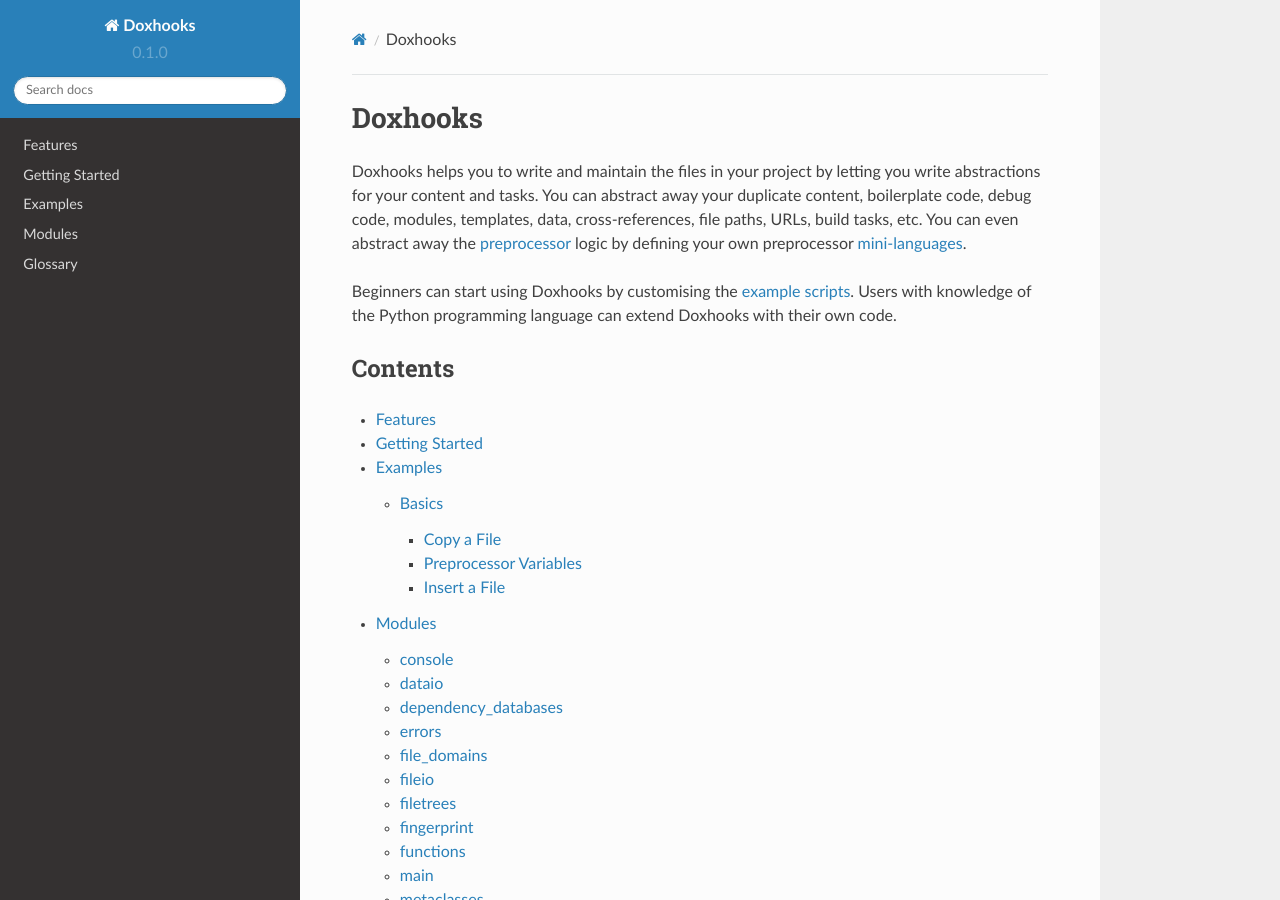
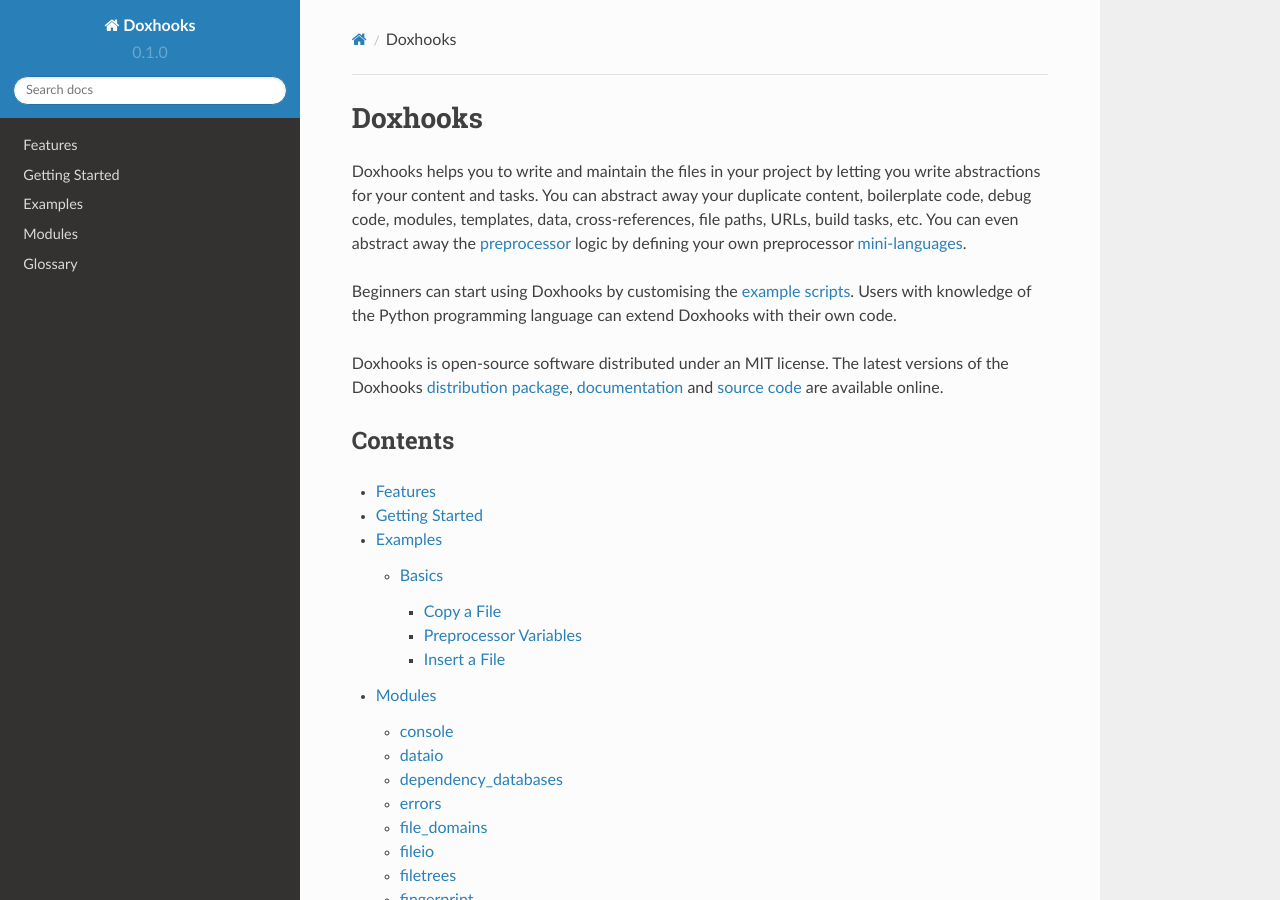
Before and after one commit to nre/Doxhooks, a Sphinx documentation site: the page built from docs/index.rst, in a window 1280 px wide and 900 px high. Built offline with Sphinx 7.4.7 and the Read the Docs theme 2.0.0, drawn with Linux system fonts in a browser that asks for light colours.

Commit message:
Add GitHub, PyPI and ReadTheDocs links

```diff
--- a/README.rst
+++ b/README.rst
@@ -7,6 +7,8 @@ Doxhooks
 Doxhooks helps you to write and maintain the files in your project by letting you write abstractions for your content and tasks. You can abstract away your duplicate content, boilerplate code, debug code, modules, templates, data, cross-references, file paths, URLs, build tasks, etc. You can even abstract away the preprocessor logic by defining your own preprocessor mini-languages.
 
 Beginners can start using Doxhooks by customising the example scripts. Users with knowledge of the Python programming language can extend Doxhooks with their own code.
+
+Doxhooks is open-source software distributed under an MIT license. The latest versions of the Doxhooks `distribution package <https://pypi.python.org/pypi/doxhooks>`_, `documentation <http://doxhooks.readthedocs.org/>`_ and `source code <https://github.com/nre/doxhooks>`_ are available online.
 
 
 Features
--- a/docs/index.rst
+++ b/docs/index.rst
@@ -4,6 +4,8 @@ Doxhooks
 Doxhooks helps you to write and maintain the files in your project by letting you write abstractions for your content and tasks. You can abstract away your duplicate content, boilerplate code, debug code, modules, templates, data, cross-references, file paths, URLs, build tasks, etc. You can even abstract away the `preprocessor`:term: logic by defining your own preprocessor `mini-languages <mini-language>`:term:.
 
 Beginners can start using Doxhooks by customising the `example scripts <examples/examples>`:doc:. Users with knowledge of the Python programming language can extend Doxhooks with their own code.
+
+Doxhooks is open-source software distributed under an MIT license. The latest versions of the Doxhooks `distribution package <https://pypi.python.org/pypi/doxhooks>`_, `documentation <http://doxhooks.readthedocs.org/>`_ and `source code <https://github.com/nre/doxhooks>`_ are available online.
 
 
 Contents
```
